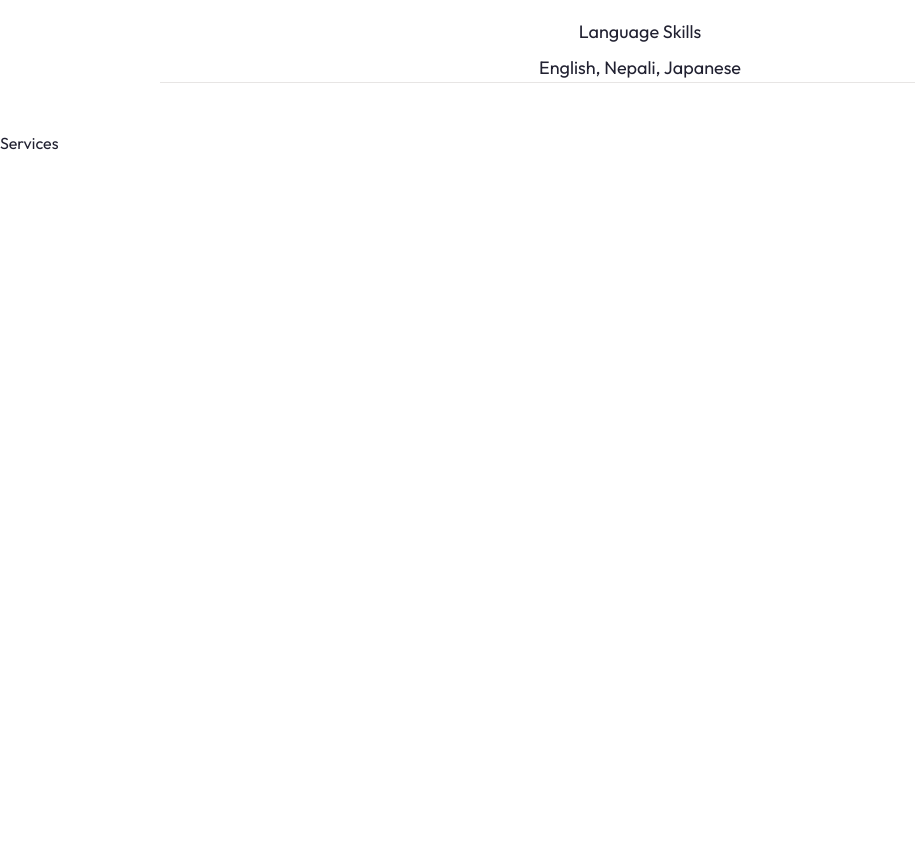
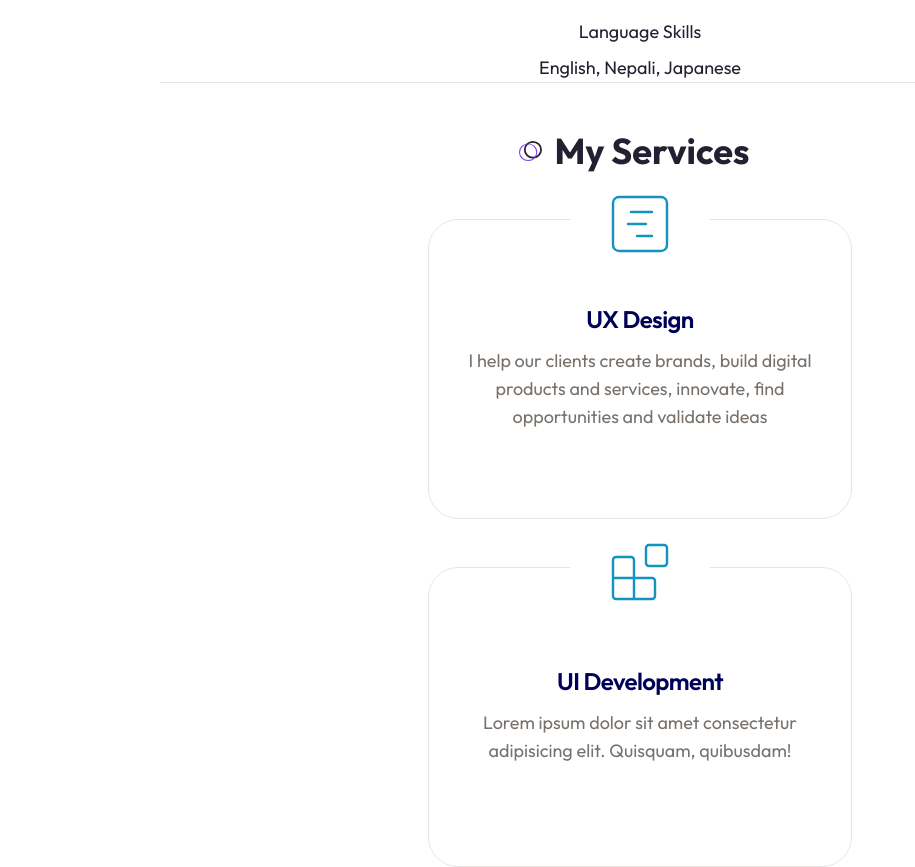
Before and after one commit to GM-Frost/portfolio2024, a Next.js app: page / in a window 1280 px wide. Shown: the part 1520-2387 px from the top of the page, without its empty margins (0-915 px from the left). Built offline with nearby package versions, Linux system fonts and the light colour scheme.

Commit message:
Service Section Complete

```diff
--- a/components/Services.tsx
+++ b/components/Services.tsx
@@ -1,9 +1,65 @@
-import React from "react";
+import { GanttChartSquare, Blocks, Gem } from "lucide-react";
+import {
+  Card,
+  CardContent,
+  CardDescription,
+  CardHeader,
+  CardTitle,
+} from "@/components/ui/card";
 
-type Props = {};
-
-const Services = (props: Props) => {
-  return <div>Services</div>;
+const servicesData = [
+  {
+    icon: <GanttChartSquare size={72} strokeWidth={0.8} />,
+    title: "UX Design",
+    description:
+      "I help our clients create brands, build digital products and services, innovate, find opportunities and validate ideas",
+  },
+  {
+    icon: <Blocks size={72} strokeWidth={0.8} />,
+    title: "UI Development",
+    description:
+      "Lorem ipsum dolor sit amet consectetur adipisicing elit. Quisquam, quibusdam!",
+  },
+  {
+    icon: <Gem size={72} strokeWidth={0.8} />,
+    title: "App Development",
+    description:
+      "Lorem ipsum dolor sit amet consectetur adipisicing elit. Quisquam, quibusdam!",
+  },
+];
+const Services = () => {
+  return (
+    <section className="mb-12 xl:mb-36">
+      <div className="container mx-auto">
+        <h2 className="section-title mb-12 xl:mb-24 text-center mx-auto">
+          My Services
+        </h2>
+        {/* ITEMS */}
+        <div className="grid xl:grid-cols-3 justify-center gap-y-12 xl:gap-y-24 xl:gap-x-8">
+          {servicesData.map((item, index) => {
+            return (
+              <Card
+                key={index}
+                className="w-full max-w-[424px] h-[300px] flex flex-col pt-16 pb-10 justify-center items-center relative"
+              >
+                <CardHeader className="text-primary absolute -top-[60px]">
+                  <div className="w-[140px] h-[80px] bg-white dark:bg-background rounded-full flex justify-center items-center">
+                    {item.icon}
+                  </div>
+                </CardHeader>
+                <CardContent className="text-center">
+                  <CardTitle className="mb-4">{item.title}</CardTitle>
+                  <CardDescription className="text-lg">
+                    {item.description}
+                  </CardDescription>
+                </CardContent>
+              </Card>
+            );
+          })}
+        </div>
+      </div>
+    </section>
+  );
 };
 
 export default Services;
--- a/components/ui/card.tsx
+++ b/components/ui/card.tsx
@@ -1,6 +1,6 @@
-import * as React from "react"
+import * as React from "react";
 
-import { cn } from "@/lib/utils"
+import { cn } from "@/lib/utils";
 
 const Card = React.forwardRef<
   HTMLDivElement,
@@ -9,13 +9,13 @@
   <div
     ref={ref}
     className={cn(
-      "rounded-lg border bg-card text-card-foreground shadow-sm",
+      "rounded-[30px] border bg-background text-card-foreground",
       className
     )}
     {...props}
   />
-))
-Card.displayName = "Card"
+));
+Card.displayName = "Card";
 
 const CardHeader = React.forwardRef<
   HTMLDivElement,
@@ -26,8 +26,8 @@
     className={cn("flex flex-col space-y-1.5 p-6", className)}
     {...props}
   />
-))
-CardHeader.displayName = "CardHeader"
+));
+CardHeader.displayName = "CardHeader";
 
 const CardTitle = React.forwardRef<
   HTMLParagraphElement,
@@ -41,8 +41,8 @@
     )}
     {...props}
   />
-))
-CardTitle.displayName = "CardTitle"
+));
+CardTitle.displayName = "CardTitle";
 
 const CardDescription = React.forwardRef<
   HTMLParagraphElement,
@@ -53,16 +53,16 @@
     className={cn("text-sm text-muted-foreground", className)}
     {...props}
   />
-))
-CardDescription.displayName = "CardDescription"
+));
+CardDescription.displayName = "CardDescription";
 
 const CardContent = React.forwardRef<
   HTMLDivElement,
   React.HTMLAttributes<HTMLDivElement>
 >(({ className, ...props }, ref) => (
   <div ref={ref} className={cn("p-6 pt-0", className)} {...props} />
-))
-CardContent.displayName = "CardContent"
+));
+CardContent.displayName = "CardContent";
 
 const CardFooter = React.forwardRef<
   HTMLDivElement,
@@ -73,7 +73,14 @@
     className={cn("flex items-center p-6 pt-0", className)}
     {...props}
   />
-))
-CardFooter.displayName = "CardFooter"
+));
+CardFooter.displayName = "CardFooter";
 
-export { Card, CardHeader, CardFooter, CardTitle, CardDescription, CardContent }
+export {
+  Card,
+  CardHeader,
+  CardFooter,
+  CardTitle,
+  CardDescription,
+  CardContent,
+};
```
